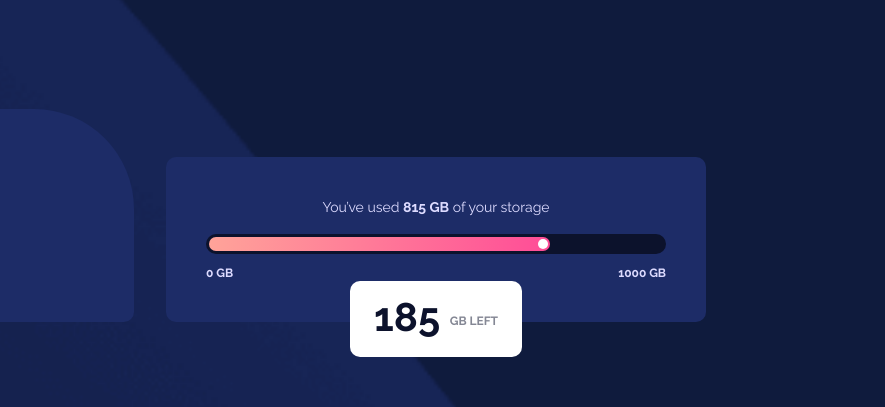
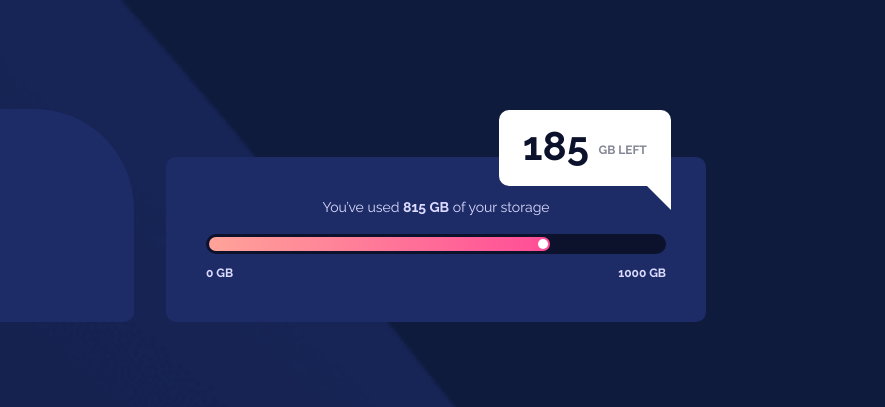
Before and after one commit to solracss/fem-fylo-data-storage-component, a website built with Vite: page src/index.html in a window 1280 px wide. Shown: the part 185-592 px from the top of the page, 395-1280 px from the left. Built offline with nearby package versions, Linux system fonts and the light colour scheme.

Commit message:
add arrow for counter on desktop layout

```diff
--- a/src/sass/_components.scss
+++ b/src/sass/_components.scss
@@ -97,10 +97,34 @@ li {
 	font-size: $fs-40;
 	font-weight: $fw-bold;
 
+	&:before {
+		position: absolute;
+		content: "";
+		width: 0;
+		height: 0;
+		border-left: 1.5rem solid transparent;
+		border-bottom: 1.5rem solid transparent;
+		border-right: 1.5rem solid $clr-neutral-100;
+		bottom: -1.5rem;
+		right: 0;
+		opacity: 1;
+
+		@media (max-width: 64rem) {
+			opacity: 0;
+		}
+	}
+
 	span {
 		opacity: 0.5;
 		font-size: $fs-12;
 		text-transform: uppercase;
 		vertical-align: middle;
 	}
+
+	@include media(large) {
+		justify-self: end;
+		bottom: 8.5rem;
+		right: 2.2rem;
+		border-bottom-right-radius: 0;
+	}
 }
```
